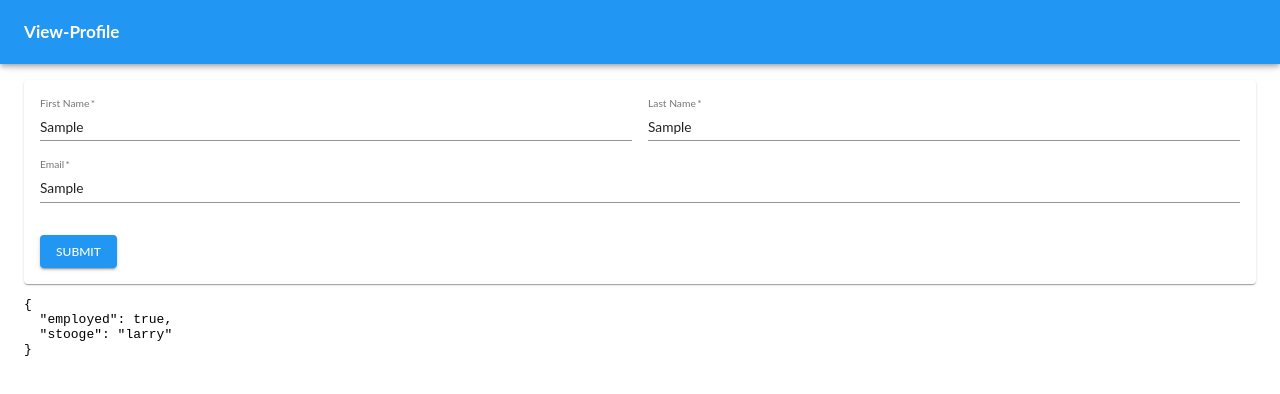
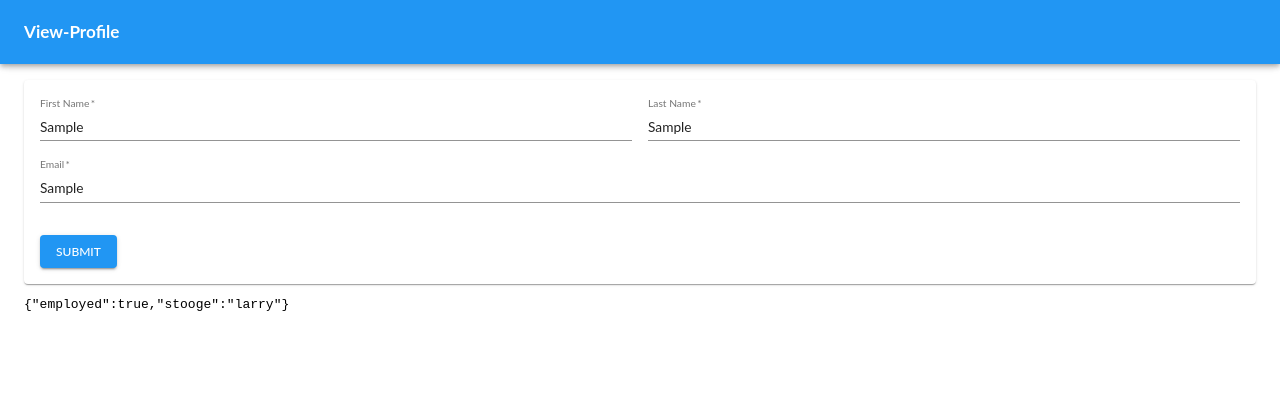
Before and after one commit to muskankhedia/View-Profile, a React (Create React App) app in the folder views/: page /#/createProfile in a window 1280 px wide. Both pictures are taken after typing "Sample", "Sample", "Sample" into the empty fields and a click on the button "SUBMIT". Shown: the top 394 px of the page. Built offline with nearby package versions, Linux system fonts and the light colour scheme.

Commit message:
fixed typescript errors
Signed-off-by: Harkishen-Singh <harkishensingh@hotmail.com>

```diff
--- a/views/package.json
+++ b/views/package.json
@@ -13,9 +13,11 @@
     "@types/react": "^16.9.0",
     "@types/react-dom": "^16.9.0",
     "@types/react-router-dom": "^5.1.5",
+    "final-form": "^4.19.1",
     "material-table": "^1.57.2",
     "react": "^16.13.1",
     "react-dom": "^16.13.1",
+    "react-final-form": "^6.4.0",
     "react-router-dom": "^5.2.0",
     "react-scripts": "3.4.1",
     "typescript": "~3.7.2"
--- a/views/src/Navigator.tsx
+++ b/views/src/Navigator.tsx
@@ -10,7 +10,7 @@ const Navigator: FC<{}> = () => (
     <Switch>
       <Route exact={true} path="/" component={Login}  />
       <Route exact={true} path="/profiles" component={Profiles}  />
-      <Route exact={true} path="/createprofile" component={CreateProfile}  />
+      <Route exact={true} path="/createProfile" component={CreateProfile}  />
     </Switch>
   </Router>
 );
--- a/views/src/components/createProfile/CreateProfile.tsx
+++ b/views/src/components/createProfile/CreateProfile.tsx
@@ -5,7 +5,6 @@ import AppBar from '@material-ui/core/AppBar';
 import Typography from '@material-ui/core/Typography';
 import TextField from '@material-ui/core/TextField';
 import Button from '@material-ui/core/Button';
-import { Link } from "react-router-dom";
 import { Form, Field } from 'react-final-form';
 
 interface Values{
@@ -20,7 +19,7 @@ const onSubmit = async (values: any) => {
     console.log("Form Data: ", values)
   };
 
-const CreateProfile: FC<{Values}> = () => {
+const CreateProfile: FC<Values> = () => {
   return (
     <Form
     onSubmit={onSubmit}
@@ -70,7 +69,7 @@ const CreateProfile: FC<{Values}> = () => {
             </Grid>
           </Grid>
         </Paper>
-        <pre>{JSON.stringify(values, 0, 2)}</pre>
+        <pre>{JSON.stringify(values)}</pre>
       </form>
 
     )}
--- a/views/src/components/profiles/Profiles.tsx
+++ b/views/src/components/profiles/Profiles.tsx
@@ -8,6 +8,7 @@ import TableHead from '@material-ui/core/TableHead';
 import TableRow from '@material-ui/core/TableRow';
 import Button from '@material-ui/core/Button';
 import TextField from '@material-ui/core/TextField';
+import { Link } from "react-router-dom";
 
 
 interface Row {
@@ -71,6 +72,11 @@ const Profiles: FC<{}> = () => {
       <CardContent>
         <h3>Profiles</h3>
         <hr />
+        <div>
+          <Link to="/createProfile">
+          <Button variant="contained" color="primary">Create Profile</Button>
+          </Link>
+        </div>
         <div style={{ margin: '1%', flexDirection: 'column' }}>
           <TextField id="standard-basic" label="Filter name" fullWidth={true} onChange={(e) => filterRows(e.target.value)} />
         </div>
@@ -115,7 +121,7 @@ const Profiles: FC<{}> = () => {
                 <TableCell style={{ minWidth: 170 }} align="center">
                   <Button variant="contained" color="primary">View</Button>
                   <Pad />
-                  <Button variant="contained" color="secondary"  component={Link} to="/createprofile">Edit</Button>
+                  <Button variant="contained" color="secondary">Edit</Button>
                 </TableCell>
               </TableRow>
               ))}
```
Also changed, not shown: 1 other file (tests, documents, lock files or other folders).
